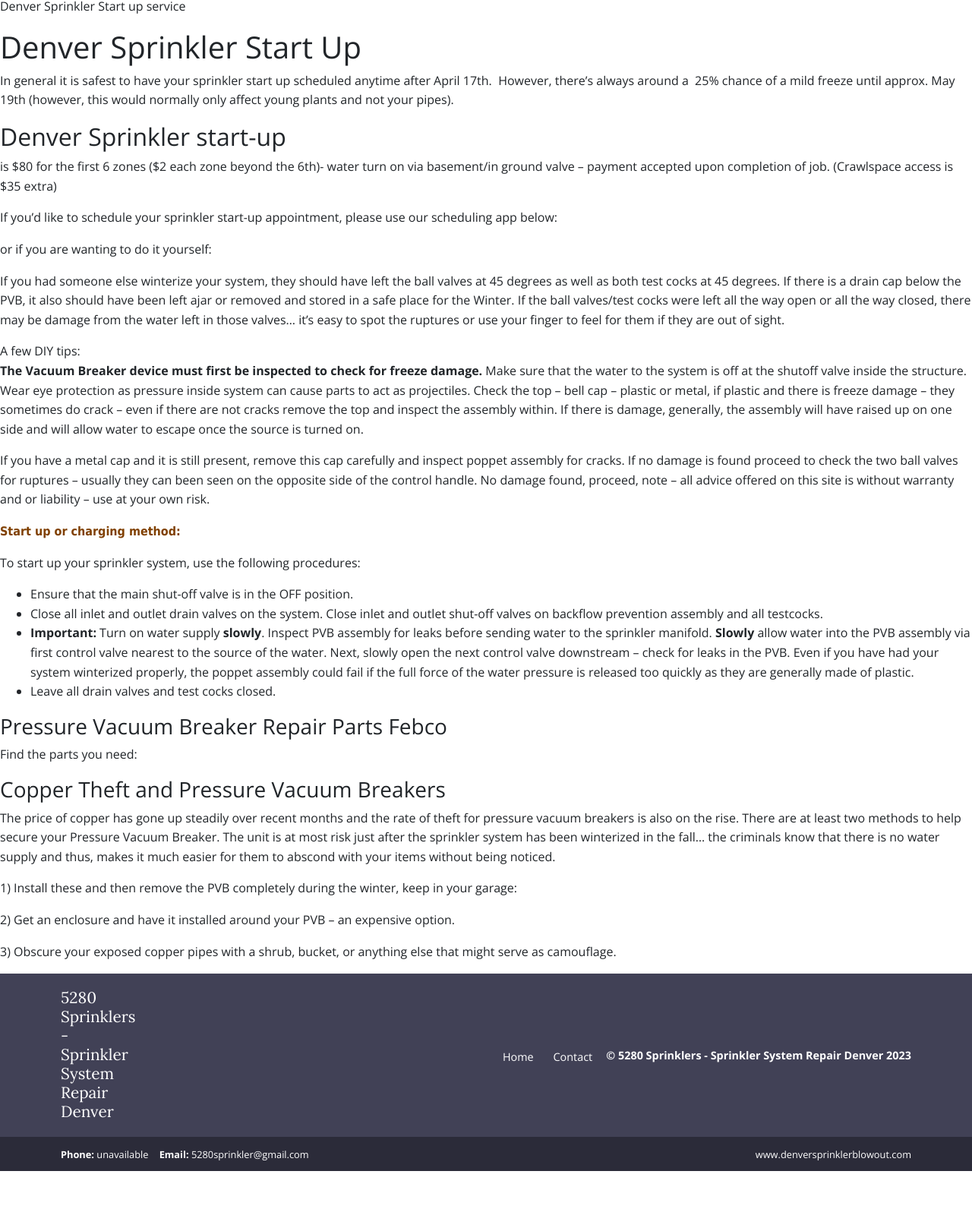
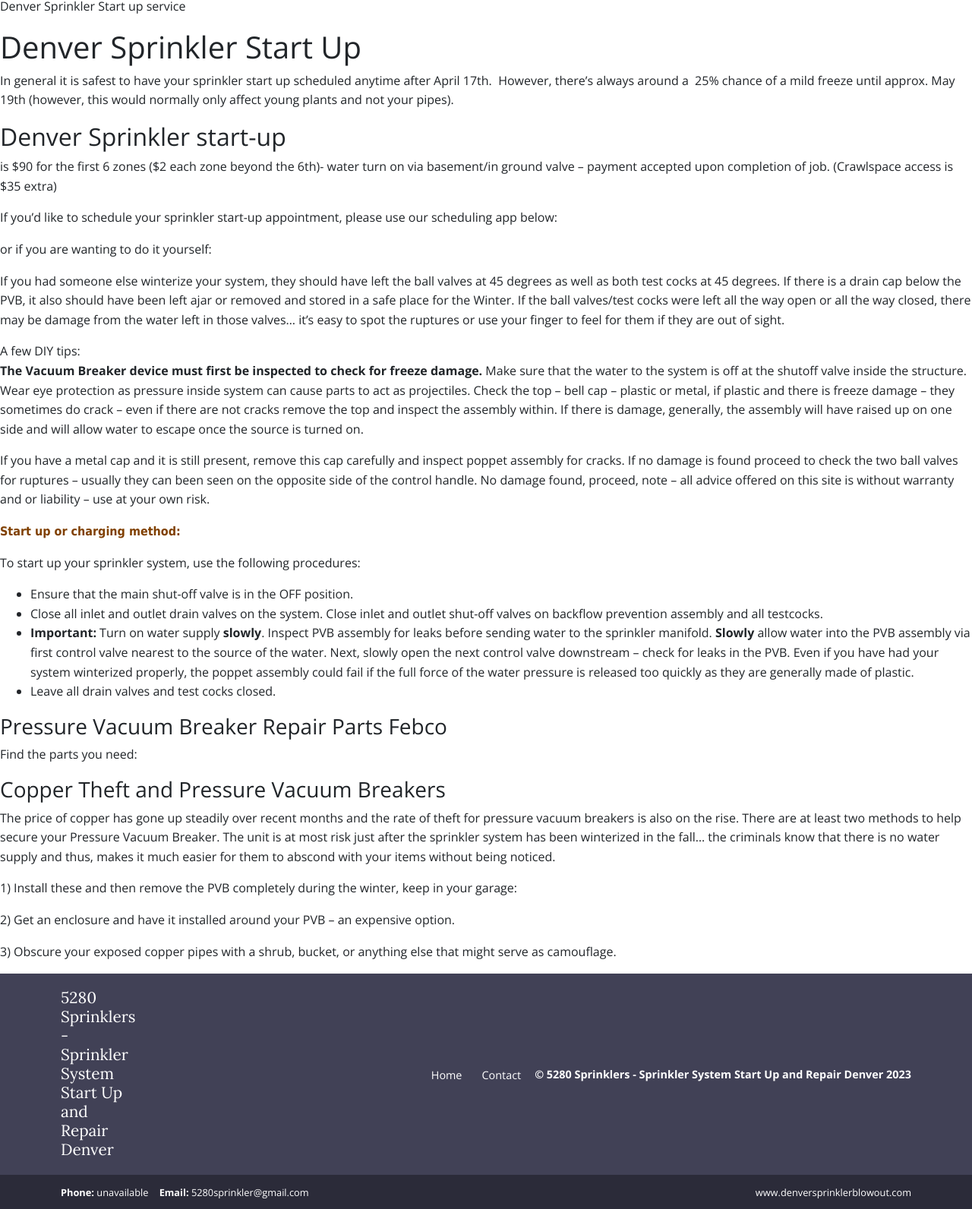
Before and after one commit to xhanuman/5280, a Jekyll site: the page built from diy-denver-sprinkler-start-up.md, in a window 1280 px wide, cut to the strip 156-1748 px from the top of the page. Shown: the whole strip at 76% size. Built offline with Jekyll 4.4.1, drawn with Linux system fonts in a browser that asks for light colours; before the commit the page ends 1698 px from its top, so only the background shows below that.

Commit message:
updating verbiage

```diff
--- a/_config.yml
+++ b/_config.yml
@@ -1,7 +1,7 @@
 baseurl: ''
 exclude: ['README.md']
 permalink: pretty
-title: '5280 Sprinklers - Sprinkler System Repair Denver'
+title: '5280 Sprinklers - Sprinkler System Start Up and Repair Denver'
 
 collections:
   services:
--- a/_sass/pages/_home.scss
+++ b/_sass/pages/_home.scss
@@ -1,7 +1,7 @@
 .page-home {
   background-image: url('../images/skipper.jpg');
   background-repeat: no-repeat;
-  background-size: 115%;
+  background-size: 65%;
   background-position: 49px -40px;
   @include media-breakpoint-up(sm) {
     background-size: 90%;
--- a/contact.html
+++ b/contact.html
@@ -17,7 +17,7 @@ bodyClass: page-contact
   <div class="row">
     <div class="col-12">
        <ul>
-        <li></li>
+        <li>Please schedule online as all of our pricing is available within the scheduler</li>
       <ul>
         <!--<li><strong>Phone: </strong>{{ site.data.contact.phone }}</li>
         <li><strong>Email: </strong><a href="mailto:{{ site.data.contact.email }}">
--- a/diy-denver-sprinkler-start-up.md
+++ b/diy-denver-sprinkler-start-up.md
@@ -34,7 +34,7 @@ In general it is safest to have your sprinkler start up scheduled anytime after
 
 ## Denver Sprinkler start-up
 
-is $80 for the first 6 zones ($2 each zone beyond the 6th)- water turn on via basement/in ground valve &#8211; payment accepted upon completion of job. (Crawlspace access is $35 extra)
+is $90 for the first 6 zones ($2 each zone beyond the 6th)- water turn on via basement/in ground valve &#8211; payment accepted upon completion of job. (Crawlspace access is $35 extra)
 
 If you&#8217;d like to schedule your sprinkler start-up appointment, please use our scheduling app <a name="gen"></a>below:
 
--- a/services.html
+++ b/services.html
@@ -14,12 +14,11 @@ bodyClass: page-services-list
           <p>
           <ul>
             <li> Look no further, I am keen to earn your business and keep you as a customer.</li>
-            <li> I do not use any sub-contractors & have transparent pricing.</li>
             <li> Yes, I'm the same guy that operates denversprinklerblowout.com</li>
           </ul>
 
 <br>
-<h3>Now scheduling Fall Winterization Sprinkler Blowouts for 2022</h3>
+<h3>Now scheduling Fall Winterization Sprinkler Blowouts for 2023</h3>
                     <p>
                         Please click on the service area map to schedule on the correct day(s) for your area (West Denver scheduling not yet available):<br>
                          <img src="../assets/images/DenverMap.png" usemap="#image_map">
```
